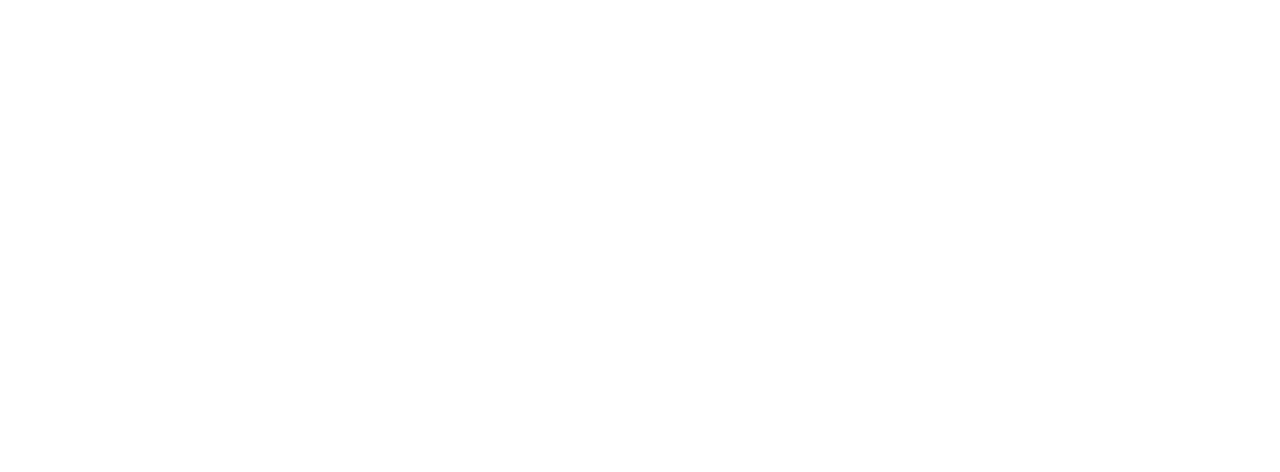
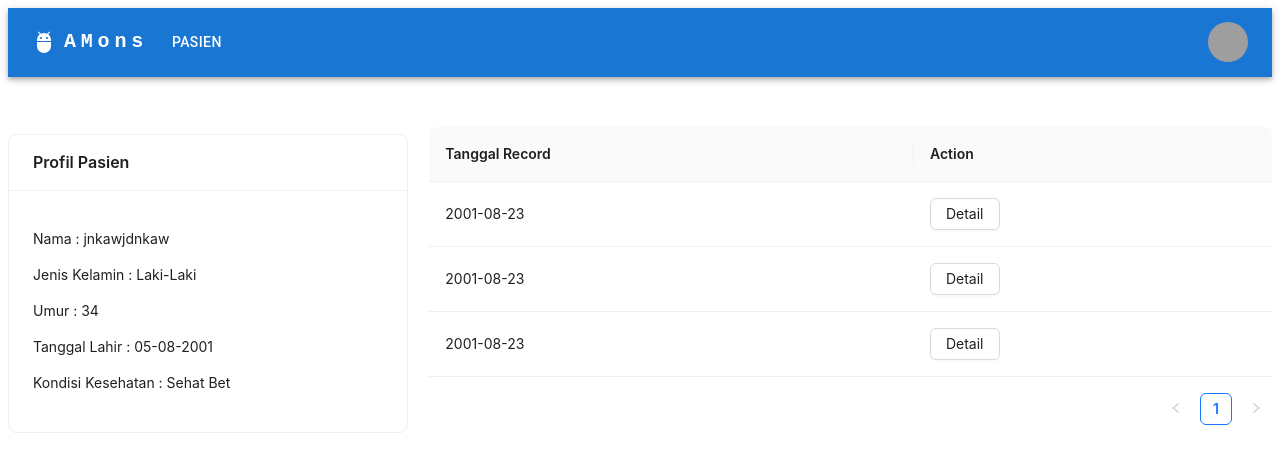
Before and after one commit to MirzaQusyairi/artimia-web-frontend, a React (Create React App) app: page /detail/1 in a window 1280 px wide. Before the commit this address had no page. Shown: the top 472 px of the page. Built offline with nearby package versions, Linux system fonts and the light colour scheme; grey boxes are pictures that could not be loaded.

Commit message:
Create Page detail pasien

```diff
--- a/src/App.js
+++ b/src/App.js
@@ -9,6 +9,7 @@ import Product from "./pages/Product";
 import NewProduct from "./pages/NewProduct";
 import User from "./pages/User";
 import "./App.css";
+import Detail from "./pages/Detail";
 
 function App() {
   return (
@@ -23,6 +24,7 @@ function App() {
         <Route path="/newProduct" element={<NewProduct />} />
         <Route path="/analytics" element={<Analytics />} />
         <Route path="/live" element={<LiveMonitoring />} />
+        <Route path="/detail/:id" element={<Detail />} />
       </Routes>
     </BrowserRouter>
   );
--- /dev/null
+++ b/src/components/Navbar/index.js
@@ -0,0 +1,161 @@
+import * as React from "react";
+import AppBar from "@mui/material/AppBar";
+import Box from "@mui/material/Box";
+import Toolbar from "@mui/material/Toolbar";
+import IconButton from "@mui/material/IconButton";
+import Typography from "@mui/material/Typography";
+import Menu from "@mui/material/Menu";
+import MenuIcon from "@mui/icons-material/Menu";
+import Container from "@mui/material/Container";
+import Avatar from "@mui/material/Avatar";
+import Button from "@mui/material/Button";
+import Tooltip from "@mui/material/Tooltip";
+import MenuItem from "@mui/material/MenuItem";
+import AdbIcon from "@mui/icons-material/Adb";
+
+const pages = ["Pasien"];
+const settings = ["Logout"];
+
+export default function Navbar() {
+  const [anchorElNav, setAnchorElNav] = React.useState(null);
+  const [anchorElUser, setAnchorElUser] = React.useState(null);
+
+  const handleOpenNavMenu = (event) => {
+    setAnchorElNav(event.currentTarget);
+  };
+  const handleOpenUserMenu = (event) => {
+    setAnchorElUser(event.currentTarget);
+  };
+
+  const handleCloseNavMenu = () => {
+    setAnchorElNav(null);
+  };
+
+  const handleCloseUserMenu = () => {
+    setAnchorElUser(null);
+  };
+
+  return (
+    <AppBar position="static">
+      <Container maxWidth="xl">
+        <Toolbar disableGutters>
+          <AdbIcon sx={{ display: { xs: "none", md: "flex" }, mr: 1 }} />
+          <Typography
+            variant="h6"
+            noWrap
+            component="a"
+            href="/"
+            sx={{
+              mr: 2,
+              display: { xs: "none", md: "flex" },
+              fontFamily: "monospace",
+              fontWeight: 700,
+              letterSpacing: ".3rem",
+              color: "inherit",
+              textDecoration: "none",
+            }}
+          >
+            AMons
+          </Typography>
+
+          <Box sx={{ flexGrow: 1, display: { xs: "flex", md: "none" } }}>
+            <IconButton
+              size="large"
+              aria-label="account of current user"
+              aria-controls="menu-appbar"
+              aria-haspopup="true"
+              onClick={handleOpenNavMenu}
+              color="inherit"
+            >
+              <MenuIcon />
+            </IconButton>
+            <Menu
+              id="menu-appbar"
+              anchorEl={anchorElNav}
+              anchorOrigin={{
+                vertical: "bottom",
+                horizontal: "left",
+              }}
+              keepMounted
+              transformOrigin={{
+                vertical: "top",
+                horizontal: "left",
+              }}
+              open={Boolean(anchorElNav)}
+              onClose={handleCloseNavMenu}
+              sx={{
+                display: { xs: "block", md: "none" },
+              }}
+            >
+              {pages.map((page) => (
+                <MenuItem key={page} onClick={handleCloseNavMenu}>
+                  <Typography textAlign="center">{page}</Typography>
+                </MenuItem>
+              ))}
+            </Menu>
+          </Box>
+          <AdbIcon sx={{ display: { xs: "flex", md: "none" }, mr: 1 }} />
+          <Typography
+            variant="h5"
+            noWrap
+            component="a"
+            href=""
+            sx={{
+              mr: 2,
+              display: { xs: "flex", md: "none" },
+              flexGrow: 1,
+              fontFamily: "monospace",
+              fontWeight: 700,
+              letterSpacing: ".3rem",
+              color: "inherit",
+              textDecoration: "none",
+            }}
+          >
+            LOGO
+          </Typography>
+          <Box sx={{ flexGrow: 1, display: { xs: "none", md: "flex" } }}>
+            {pages.map((page) => (
+              <Button
+                key={page}
+                onClick={handleCloseNavMenu}
+                sx={{ my: 2, color: "white", display: "block" }}
+              >
+                {page}
+              </Button>
+            ))}
+          </Box>
+
+          <Box sx={{ flexGrow: 0 }}>
+            <Tooltip title="Open settings">
+              <IconButton onClick={handleOpenUserMenu} sx={{ p: 0 }}>
+                <Avatar alt="Remy Sharp" src="/static/images/avatar/2.jpg" />
+              </IconButton>
+            </Tooltip>
+            <Menu
+              sx={{ mt: "45px" }}
+              id="menu-appbar"
+              anchorEl={anchorElUser}
+              anchorOrigin={{
+                vertical: "top",
+                horizontal: "right",
+              }}
+              keepMounted
+              transformOrigin={{
+                vertical: "top",
+                horizontal: "right",
+              }}
+              open={Boolean(anchorElUser)}
+              onClose={handleCloseUserMenu}
+            >
+              {settings.map((setting) => (
+                <MenuItem key={setting} onClick={handleCloseUserMenu}>
+                  <Typography textAlign="center">{setting}</Typography>
+                </MenuItem>
+              ))}
+            </Menu>
+          </Box>
+        </Toolbar>
+      </Container>
+    </AppBar>
+  );
+}
--- /dev/null
+++ b/src/pages/Detail/index.js
@@ -0,0 +1,56 @@
+import { Button, Card, Col, Row, Space, Table, Tag } from "antd";
+import React from "react";
+import Navbar from "../../components/Navbar";
+
+export default function Detail() {
+  const columns = [
+    {
+      title: "Tanggal Record",
+      dataIndex: "tanggal_record",
+      key: "tanggal_record",
+    },
+    {
+      title: "Action",
+      key: "action",
+      render: (_, record) => <Button>Detail</Button>,
+    },
+  ];
+  const data = [
+    {
+      key: "1",
+      tanggal_record: "2001-08-23",
+    },
+    {
+      key: "2",
+      tanggal_record: "2001-08-23",
+    },
+    {
+      key: "3",
+      tanggal_record: "2001-08-23",
+    },
+  ];
+  return (
+    <>
+      <Navbar />
+      <Row justify="center" align="middle" style={{ marginTop: 50 }}>
+        <Col span={8}>
+          <Card
+            title="Profil Pasien"
+            style={{
+              width: 400,
+            }}
+          >
+            <p>Nama : jnkawjdnkaw</p>
+            <p>Jenis Kelamin : Laki-Laki</p>
+            <p>Umur : 34</p>
+            <p>Tanggal Lahir : 05-08-2001</p>
+            <p>Kondisi Kesehatan : Sehat Bet</p>
+          </Card>
+        </Col>
+        <Col span={16}>
+          <Table columns={columns} dataSource={data} />
+        </Col>
+      </Row>
+    </>
+  );
+}
--- a/src/pages/Home/index.css
+++ b/src/pages/Home/index.css
@@ -1,3 +1,4 @@
 .home{
     flex: 4;
+    margin-top: 50px;
 }
--- a/src/pages/Home/index.js
+++ b/src/pages/Home/index.js
@@ -1,6 +1,7 @@
 import React from "react";
 import Chart from "../../components/Chart";
 import FeaturedInfo from "../../components/FeaturedInfo";
+import Navbar from "../../components/Navbar";
 import WidgetLg from "../../components/WidgetLg";
 import WidgetSm from "../../components/WidgetSm";
 import { userData } from "../../dummyData";
@@ -8,6 +9,8 @@ import "./index.css";
 
 const Home = () => {
   return (
+    <>
+      <Navbar />
       <div className="home">
         <FeaturedInfo />
         <Chart
@@ -21,6 +24,7 @@ const Home = () => {
           <WidgetLg />
         </div>
       </div>
+    </>
   );
 };
 
```
Lines whose indentation alone changed are shown as unchanged.
